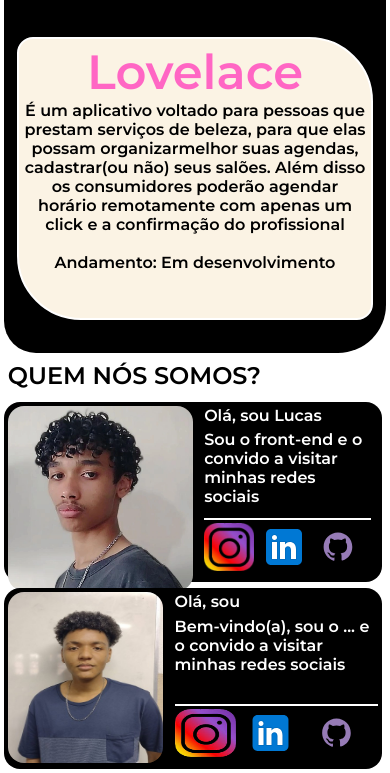
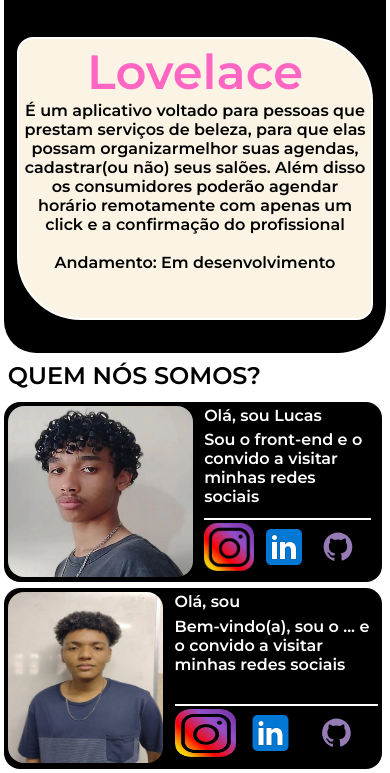
Before and after one commit to Exodus2023/SiteExodus, a plain HTML site: page index.html in a window 390 px wide. Shown: the part 1087-1860 px from the top of the page. Drawn offline with Linux system fonts and the light colour scheme.

Commit message:
fourth commit

```diff
--- a/style.css
+++ b/style.css
@@ -361,6 +361,7 @@ body{
 
     .card-img{
         width: 100%;
+        height: 10.7rem;
     }
 
     .card-desc{
```
